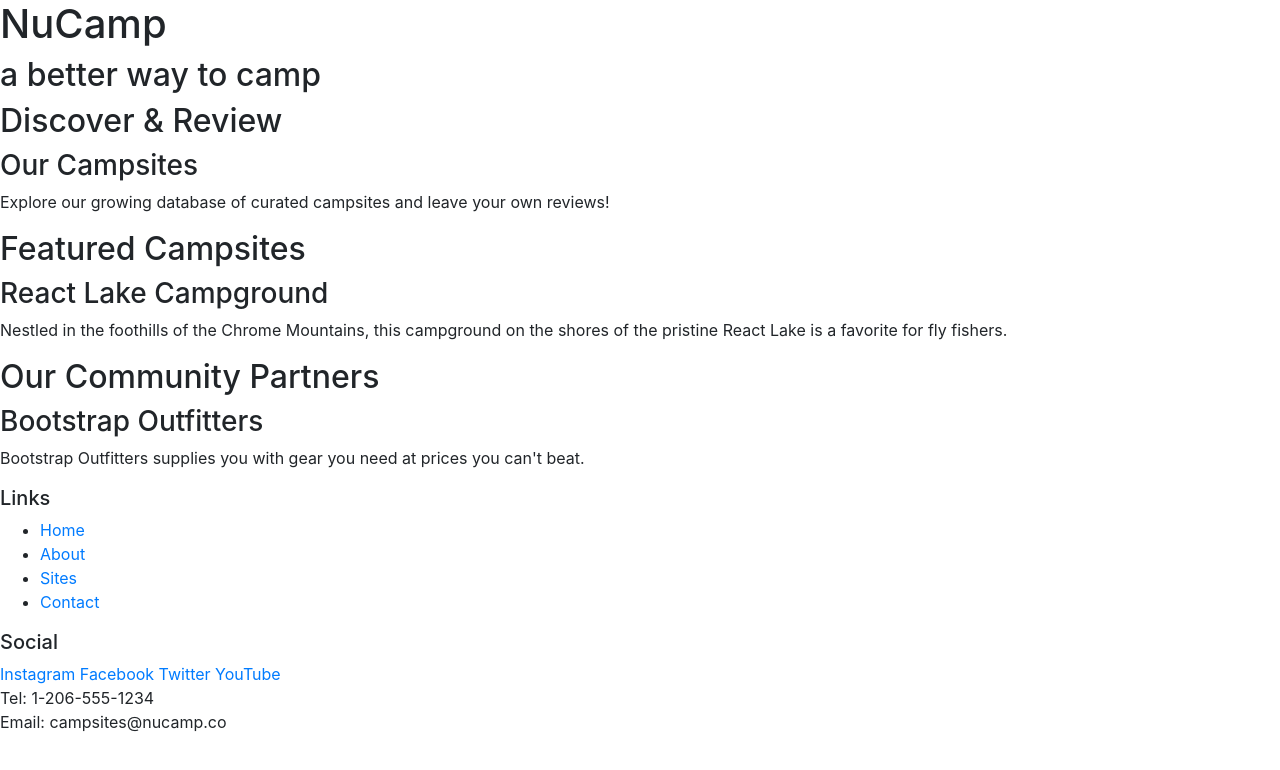
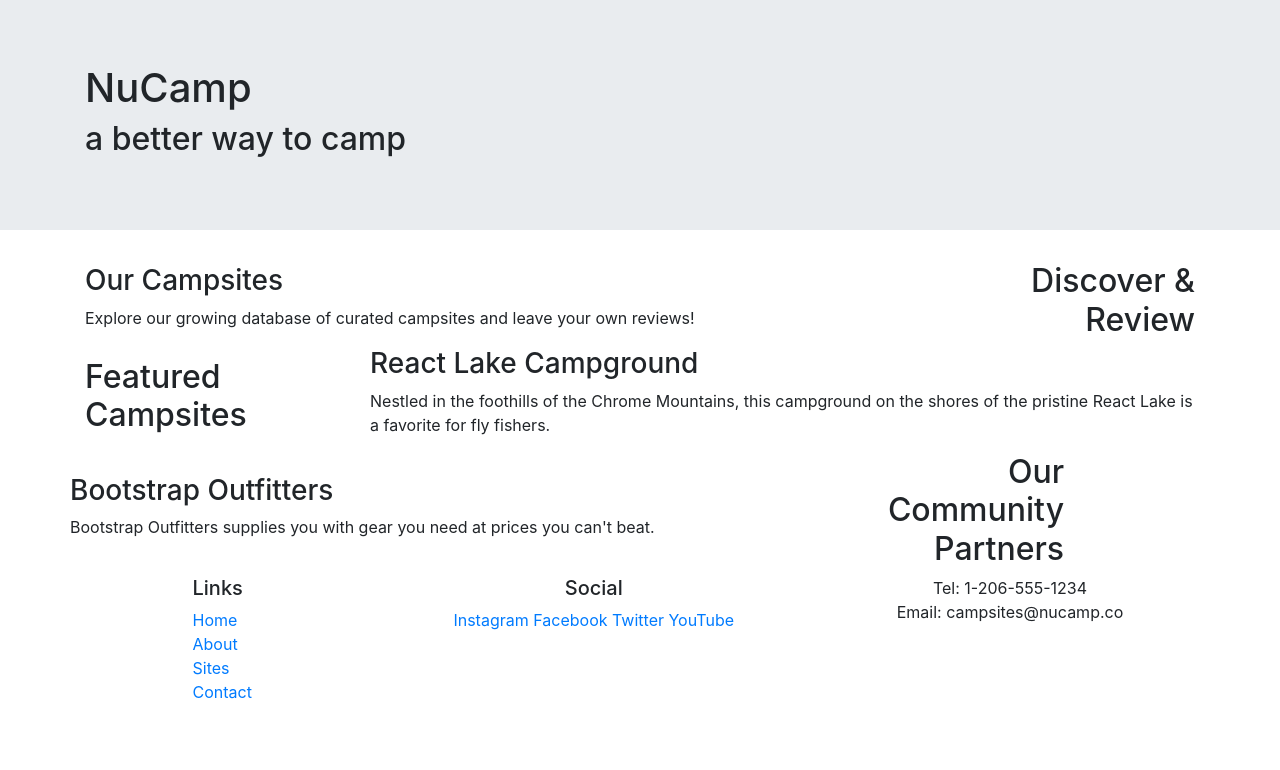
Before and after one commit to JaredOwen14/Bootstrap, a website: page index.html in a window 1280 px wide. Drawn offline with nearby package versions, Linux system fonts and the light colour scheme.

Commit message:
about us

```diff
--- a/index.html
+++ b/index.html
@@ -9,56 +9,79 @@
     <!-- Bootstrap CSS -->
     <link rel="stylesheet" href="node_modules/bootstrap/dist/css/bootstrap.min.css" />
 
+    <!-- Additional CSS must be placed after Bootstrap CSS -->
+    <link rel="stylesheet" href="https://fonts.googleapis.com/css?family=Lobster|Open+Sans" />
+    <link rel="stylesheet" href="css/styles.css" />
+
     <title>NuCamp: A Better Way To Camp</title>
 </head>
 
 <body>
 
-    <header>
-        <div>
+    <header class="jumbotron jumbotron-fluid">
+        <div class="container">
+            <div class="row">
+                <div class="col">
                     <h1>NuCamp</h1>
                     <h2>a better way to camp</h2>
                 </div>
+            </div>
+        </div>
     </header>
-
-    <div>
-        <h2>Discover & Review</h2>
+<div class="container">
+    <div class="row row-content align-items-center">
+        <div class="col-sm-4 order-sm-last col-md-3">
+            <h2 class="text-sm-right">Discover & Review</h2>
+        </div>
+        <div class="col">
             <h3>Our Campsites</h3>
-        <p>Explore our growing database of curated campsites and leave your own reviews!</p>
+            <p class="d-none d-sm-block">Explore our growing database of curated campsites and leave your own reviews!</p>
+        </div>
     </div>
 
-    <div>
+    <div class="row row-content align-items-center">
+        <div class="col-sm-4 col-md-3">
             <h2>Featured Campsites</h2>
+        </div>
+        <div class="col">
             <h3>React Lake Campground</h3>
-        <p>Nestled in the foothills of the Chrome Mountains, this campground on the shores of the pristine React Lake is a favorite for fly fishers.</p>
+            <p class="d-none d-sm-block">Nestled in the foothills of the Chrome Mountains, this campground on the shores of the pristine React Lake is a favorite for fly fishers.</p>
         </div>
 
-    <div>
-        <h2>Our Community Partners</h2>
+    <div class="row row-content align-items-center">
+        <div class="col-sm-4 order-sm-last col-md-3">
+            <h2 class="text-sm-right">Our Community Partners</h2>
+        </div>
+        <div class="col">
             <h3>Bootstrap Outfitters</h3>
-        <p>Bootstrap Outfitters supplies you with gear you need at prices you can't beat.</p>
+            <p class="d-none d-sm-block">Bootstrap Outfitters supplies you with gear you need at prices you can't beat.</p>
         </div>
-
+    </div>
+</div>
     <footer>
-        <div>
+        <div class="container">
+            <div class="row">
+                <div class="col-4 col-sm-2 offset-1">
                     <h5>Links</h5>
-            <ul>
+                    <ul class="list-unstyled">
                         <li><a href="#">Home</a></li>
-                <li><a href="#">About</a></li>
+                        <li><a href="aboutus.html">About</a></li>
                         <li><a href="#">Sites</a></li>
                         <li><a href="#">Contact</a></li>
                     </ul>
                 </div>
-        <div>
+                <div class="col-6 col-sm-5 text-center">
                     <h5>Social</h5>
                     <a href="http://instagram.com/">Instagram</a>
                     <a href="http://facebook.com/">Facebook</a>
                     <a href="http://twitter.com/">Twitter</a>
                     <a href="http://youtube.com/">YouTube</a>
                 </div>
-        <div>
+                <div class="col-sm-4 text-center">
                     Tel: 1-206-555-1234<br />
                     Email: campsites@nucamp.co
+                </div>
+            </div>
         </div>
     </footer>
 
```
Also changed, not shown: aboutus.html (added, +98 -0 lines). Lines whose indentation alone changed are shown as unchanged.
